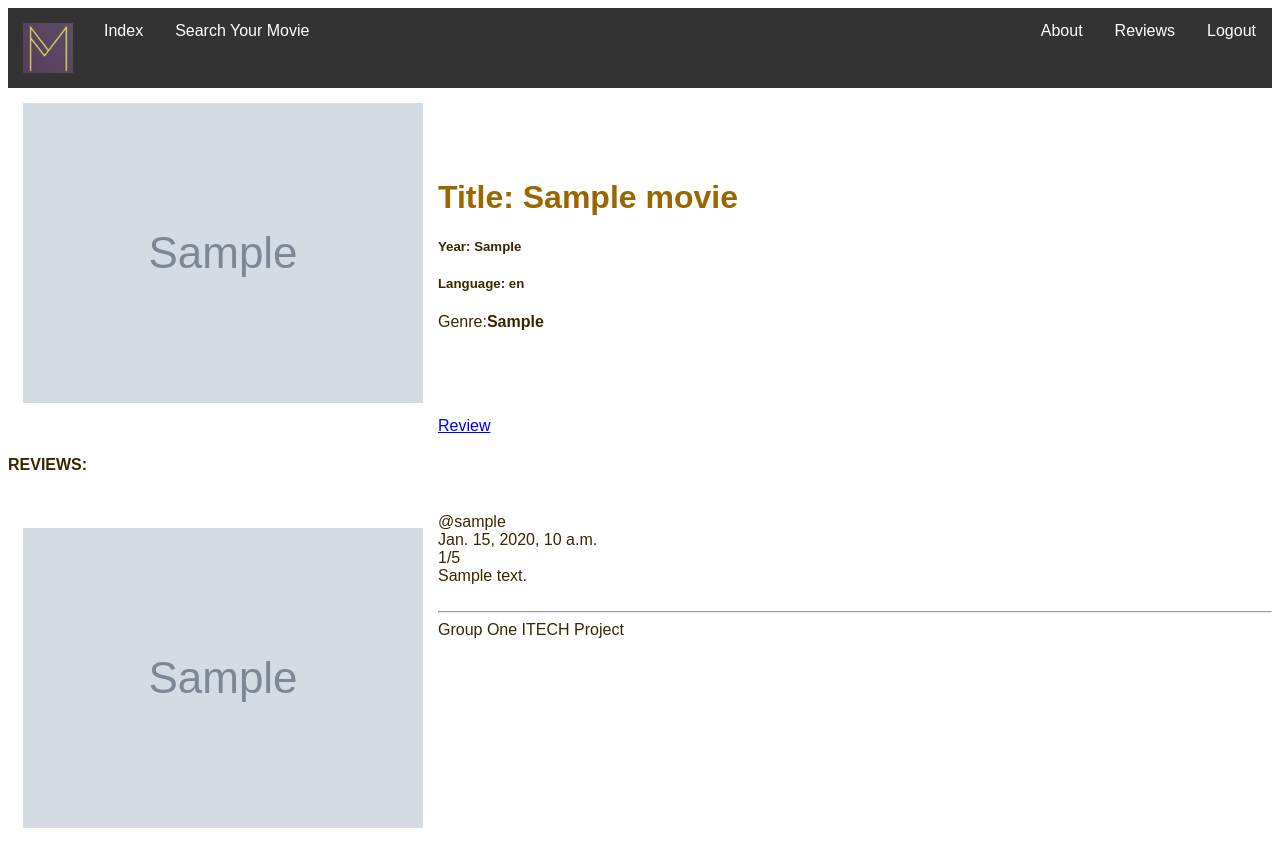
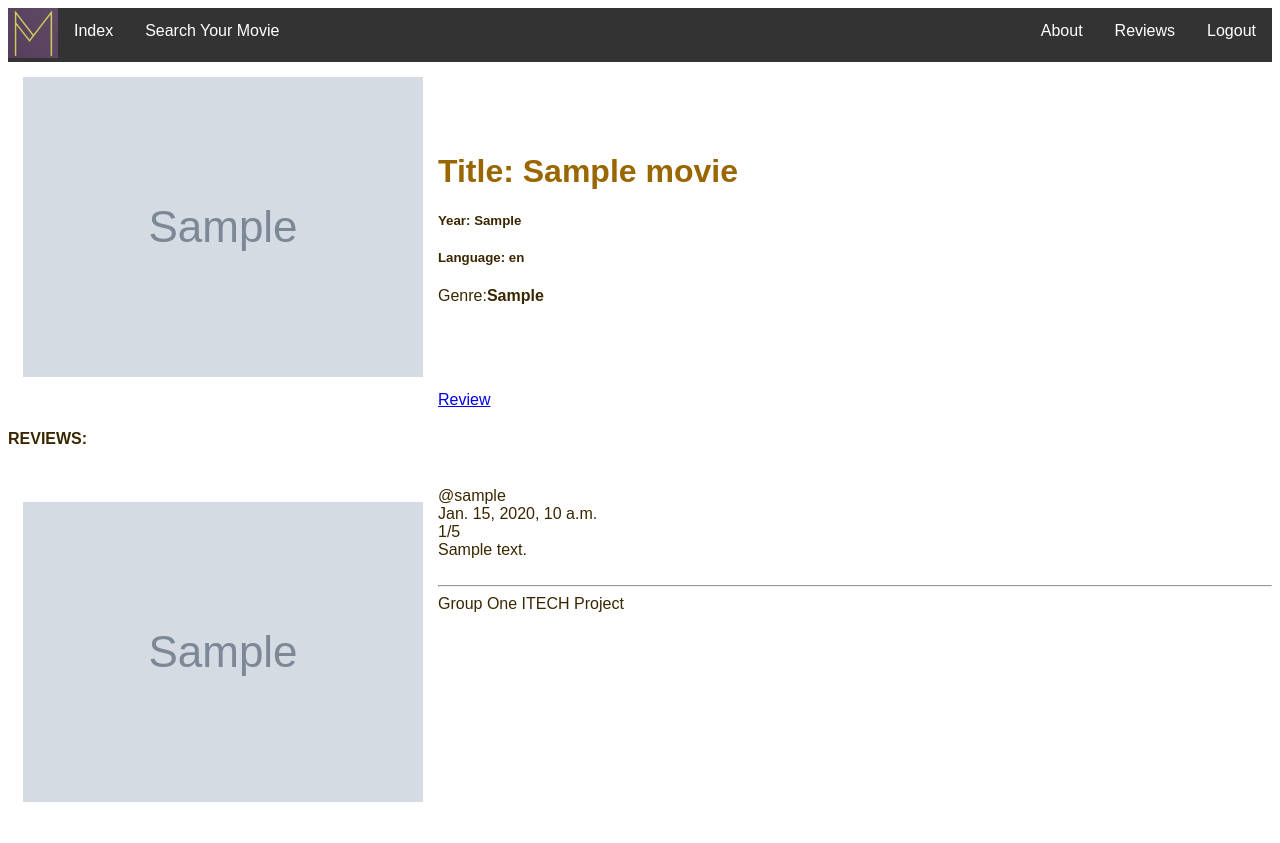
Before and after one commit to ChinwekeleIzuzu/MovieWorld, a Django app: page /movieworld/1 in a window 1280 px wide. After the commit the page ends 802 px from the top, so only its background shows below. Run offline with Django 3.2, Linux system fonts and the light colour scheme; a user stored in the database is signed in; tables that the repository leaves empty hold one stand-in row (values such as "Sample post"); grey boxes marked "Sample" are stand-in pictures; data that the repository does not hold is empty; some libraries are stand-ins or nearby versions.

Commit message:
debugged navigation bar

```diff
--- a/static/polls/review.css
+++ b/static/polls/review.css
@@ -5,7 +5,7 @@
   display: table;
 }
 
-img {
+.card img {
   margin-left: 50px;
   margin-top: 70px;
   margin-right: 150px;
--- a/static/polls/reviews.css
+++ b/static/polls/reviews.css
@@ -5,7 +5,7 @@
   display: table;
 }
 
-img {
+.card img {
     float: left;
     padding: 15px;
   }
@@ -13,3 +13,8 @@ img {
 .info {
     padding: 70px 0;
 }
+
+.review img{
+  float: left;
+  padding: 15px;
+}
--- a/templates/movieworld/reviews.html
+++ b/templates/movieworld/reviews.html
@@ -44,7 +44,7 @@
         {% for review in reviews %}
 
             {% if review.user.profile.picture %}
-                <img src="{{ review.user.profile.picture.url }}" alt="">
+                <img src="{{ review.user.profile.picture.url }}" alt="aa">
             {% else %}
                 <img src="{% static 'img/avatar2.jpeg' %}" alt="">
             {% endif %}
```
